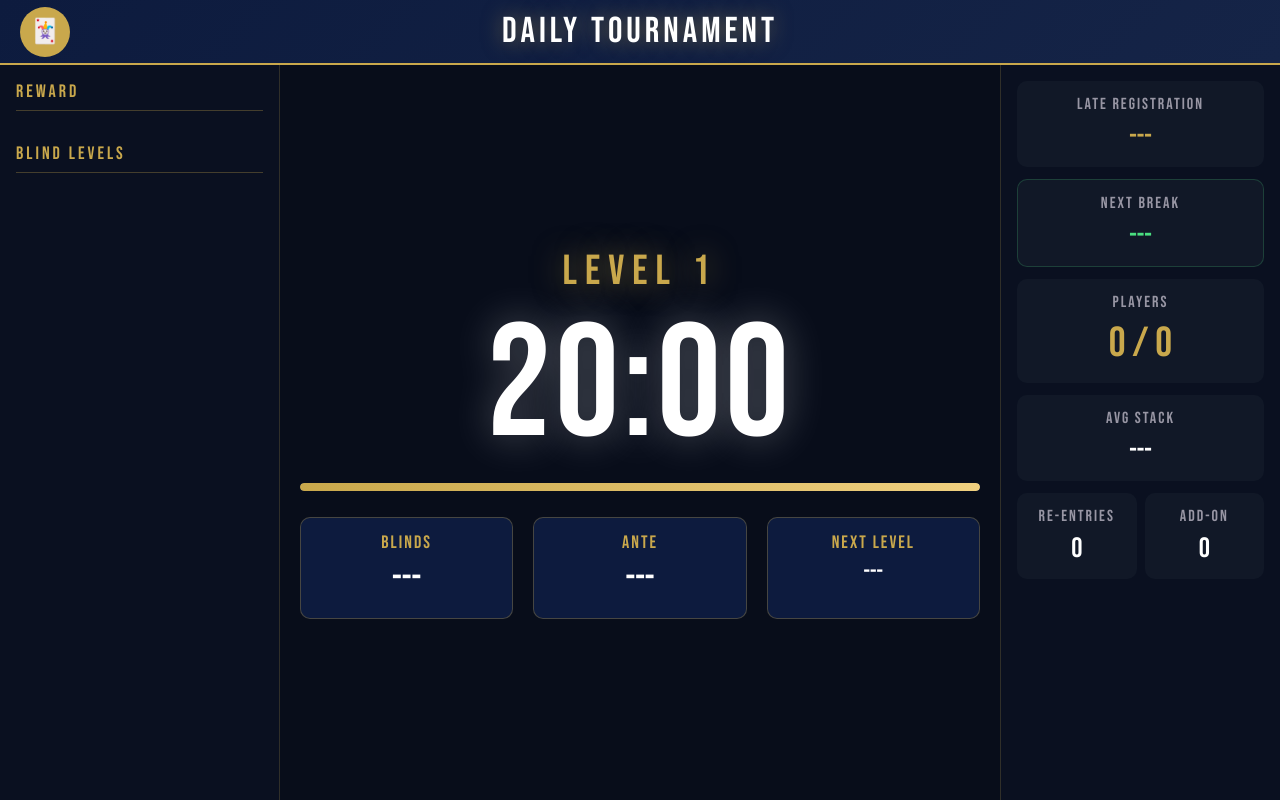
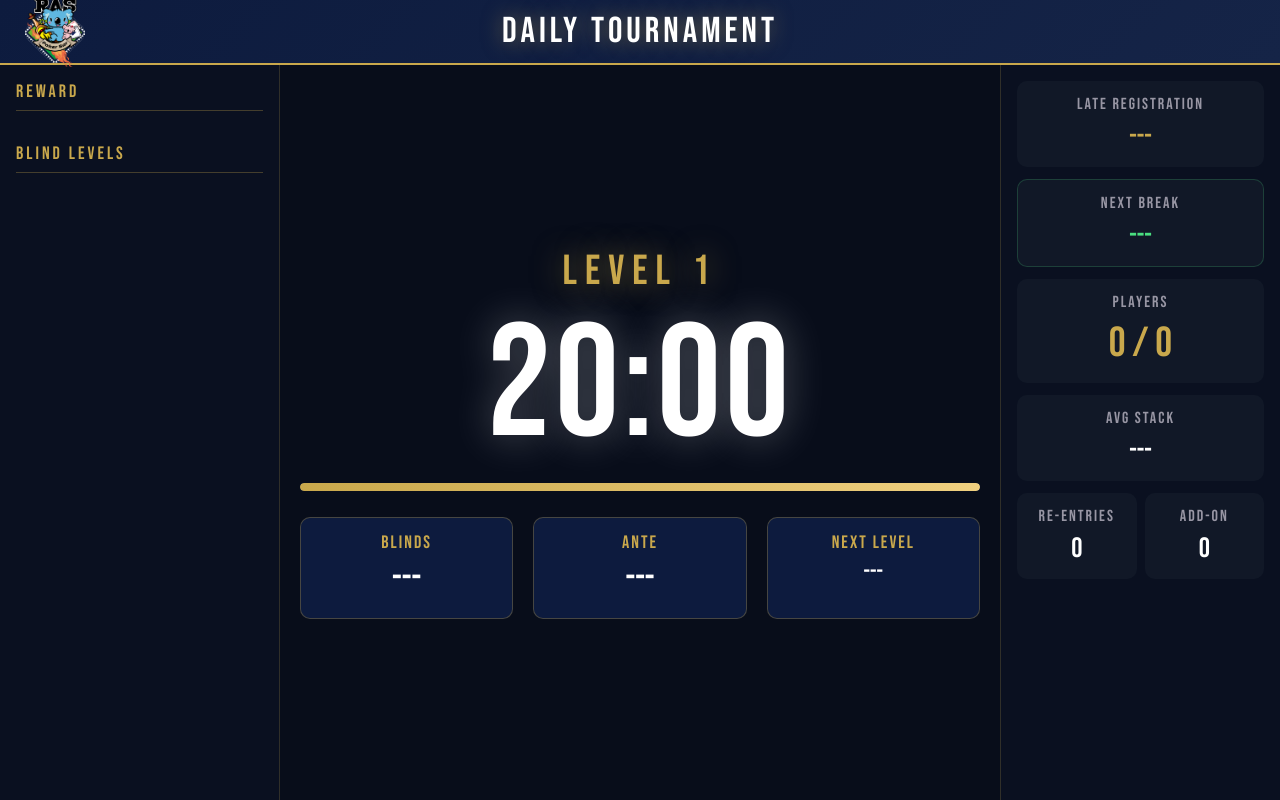
Before and after one commit to raspokerbar-afk/pokerbar-ras-v2, a website: page public/tournament.html in a window 1280 px wide. Drawn offline with Linux system fonts and the light colour scheme.

Commit message:
ロゴ画像をタイマー画面に追加

```diff
--- a/public/tournament.html
+++ b/public/tournament.html
@@ -31,14 +31,9 @@
   .header-logo {
     position: absolute;
     left: 20px;
-    width: 50px;
-    height: 50px;
-    background: #c9a84c;
-    border-radius: 50%;
-    display: flex;
-    align-items: center;
-    justify-content: center;
-    font-size: 24px;
+    width: 70px;
+    height: 70px;
+    object-fit: contain;
   }
   .header-title {
     font-family: 'Bebas Neue', sans-serif;
@@ -272,7 +267,7 @@
 <body>
 
 <div class="header">
-  <div class="header-logo">🃏</div>
+  <img class="header-logo" src="/logo.png" alt="RAS Logo">
   <div class="header-title" id="tournament-name">DAILY TOURNAMENT</div>
 </div>
 
```
